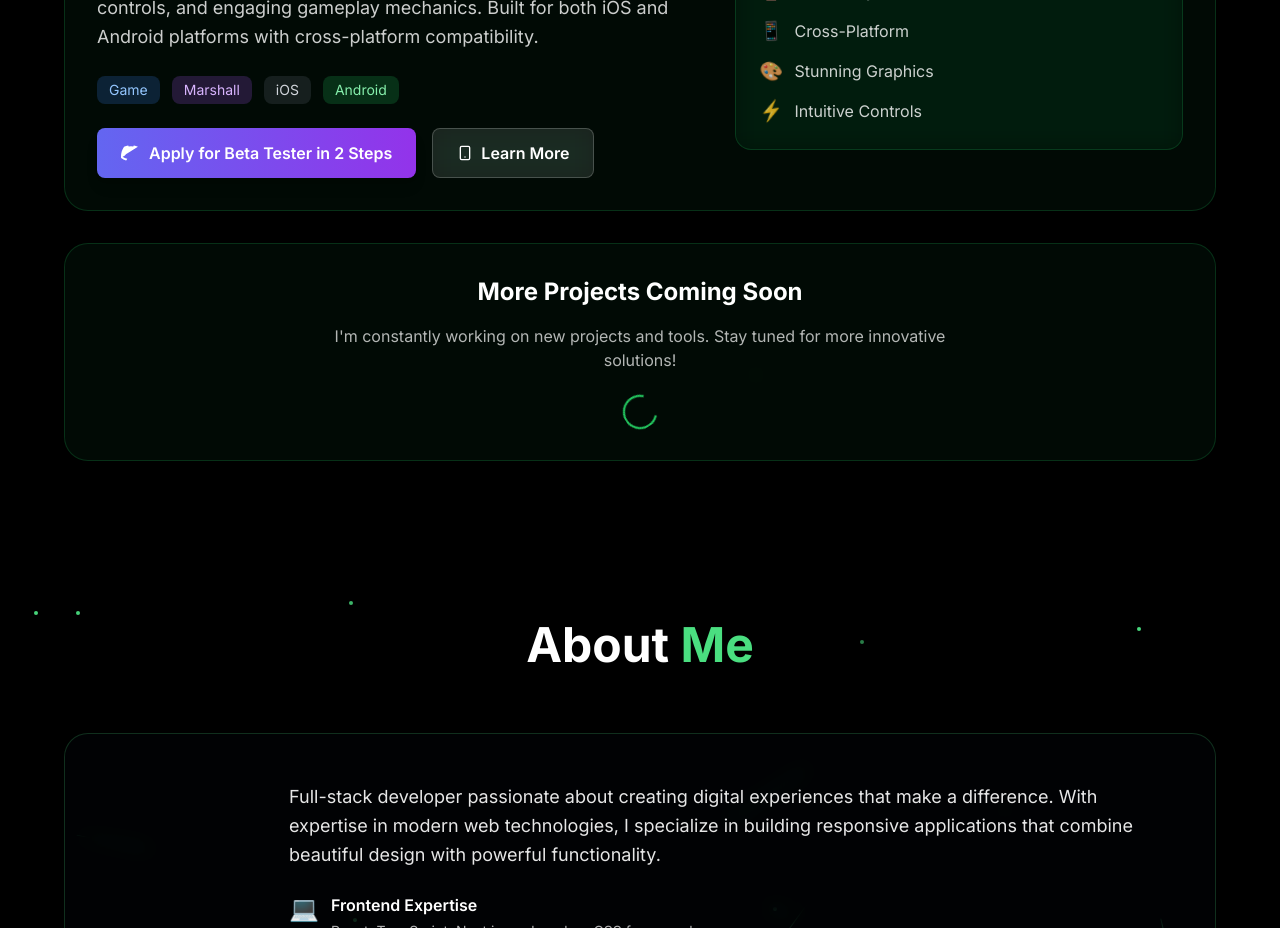
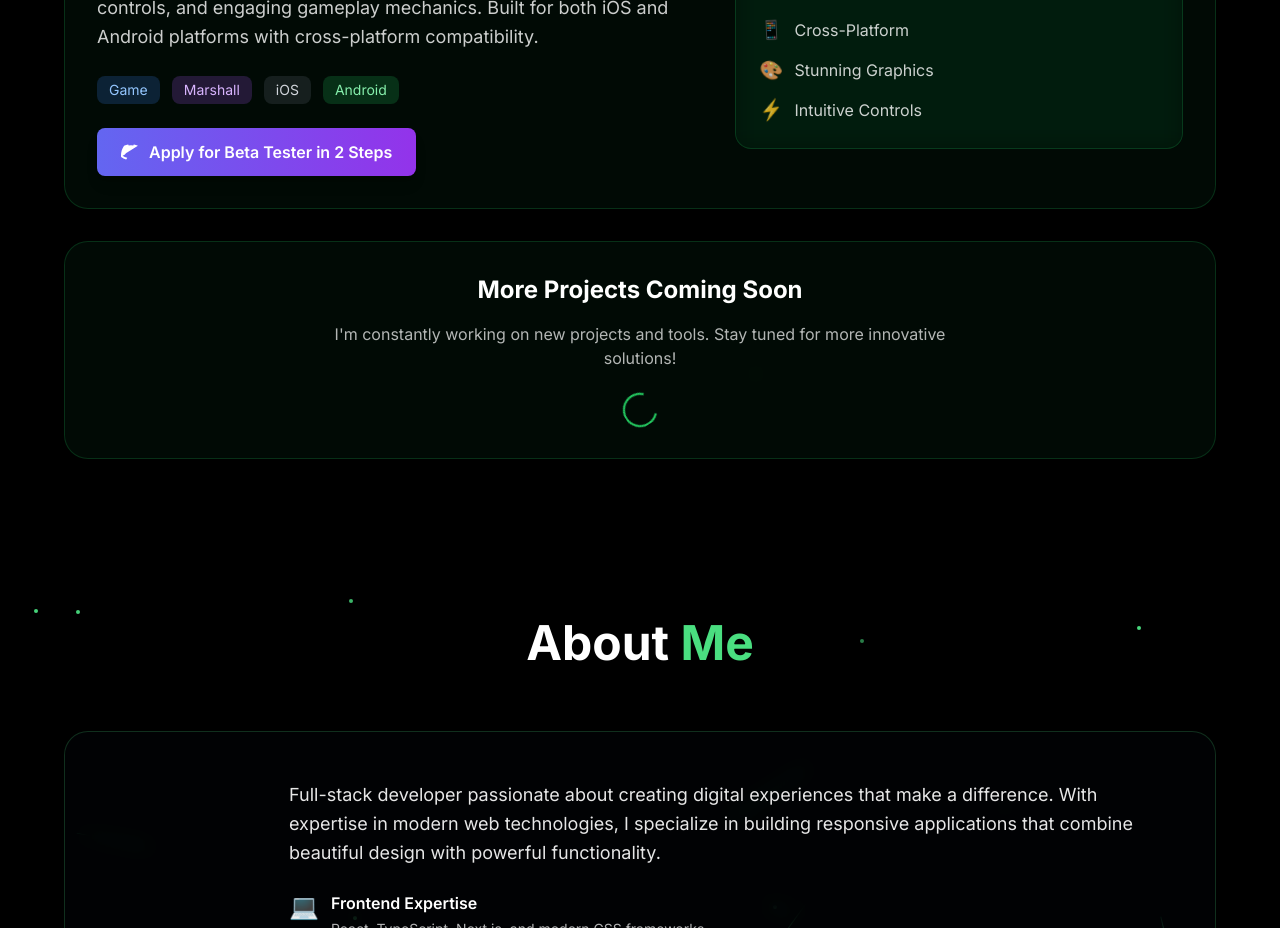
Before and after one commit to Facvazq/kuest-app, a Next.js app: page / in a window 1280 px wide. Shown: the part 2260-3188 px from the top of the page. Built offline with nearby package versions, Linux system fonts and the light colour scheme.

Commit message:
Remove 'Learn More' button from Track Cleared
- Keep only the Discord beta tester application button
- Simplify the button layout to focus on primary action
- Maintain Discord branding and functionality
- Use justify-start for better positioning

```diff
--- a/src/app/page.tsx
+++ b/src/app/page.tsx
@@ -657,7 +657,7 @@ export default function HomePage() {
                     ))}
                   </div>
 
-                  <div className="flex flex-col sm:flex-row gap-4">
+                  <div className="flex justify-start">
                     <motion.button
                       whileHover={{ scale: 1.05, y: -2 }}
                       whileTap={{ scale: 0.95 }}
@@ -668,15 +668,6 @@ export default function HomePage() {
                         <path d="M20.317 4.37a19.791 19.791 0 0 0-4.885-1.515.074.074 0 0 0-.079.037c-.21.375-.444.864-.608 1.249a18.27 18.27 0 0 0-5.487 0c-.21-.375-.444-.864-.608-1.249a.077.077 0 0 0-.079-.037A19.736 19.736 0 0 0 3.677 4.37a.07.07 0 0 0-.032.027C.533 9.046-.32 13.58.099 18.057a.082.082 0 0 0 .031.057 19.9 19.9 0 0 0 5.993 3.03.078.078 0 0 0 .084-.028c.462-.63.874-1.295 1.226-1.994a.076.076 0 0 0-.041-.106 13.107 13.107 0 0 1-5.487-2.464.077.077 0 0 1-.008-.128 10.2 10.2 0 0 0 4.35-3.359.074.074 0 0 1 .128-.008zm8.02 15.33c-1.183 0-2.157-1.085-2.157-2.42 0-1.336.956-2.42 2.157-2.42s2.176 1.096 2.157 2.42c0 1.335-.956 2.42-2.157 2.42zm7.975 0c-1.183 0-2.157-1.085-2.157-2.42 0-1.336.955-2.42 2.157-2.42s2.176 1.096 2.157 2.42c0 1.335-.974 2.42-2.157 2.42z"/>
                       </svg>
                       <span>Apply for Beta Tester in 2 Steps</span>
-                    </motion.button>
-
-                    <motion.button
-                      whileHover={{ scale: 1.05, y: -2 }}
-                      whileTap={{ scale: 0.95 }}
-                      className="bg-white/10 backdrop-blur-md text-white px-6 py-3 rounded-lg font-semibold border border-white/20 hover:bg-white/20 transition-all duration-300 flex items-center space-x-2"
-                    >
-                      <Smartphone className="w-4 h-4" />
-                      <span>Learn More</span>
                     </motion.button>
                   </div>
                 </div>
```
